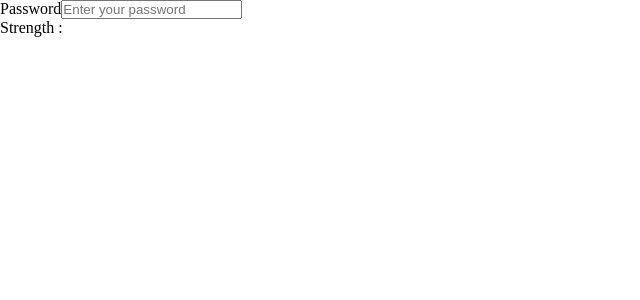
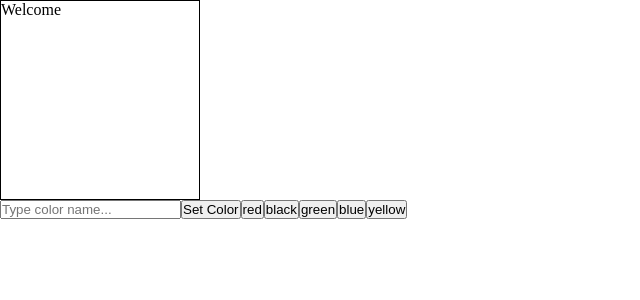
Before and after one commit to jayprakashlohar/react-livecoding-questions, a React (Vite) app: page / in a window 1280 px wide. Shown: the top 300 px of the page, without its empty margins (0-640 px from the left). Built offline with nearby package versions, Linux system fonts and the light colour scheme.

Commit message:
Added day-5 colorChange

```diff
--- /dev/null
+++ b/src/components/ChangeColor/ChangeColor.jsx
@@ -0,0 +1,44 @@
+import { useState } from "react";
+
+const ChangeColor = () => {
+  const [color, setColor] = useState("white");
+  const [inputColor, setInputColor] = useState("");
+
+  const btn = ["red", "black", "green", "blue", "yellow"];
+
+  const handleColorChange = () => {
+    setColor(inputColor);
+    setInputColor("");
+  };
+
+  return (
+    <>
+      <div>
+        <div
+          style={{
+            width: "200px",
+            height: "200px",
+            border: "1px solid black",
+            backgroundColor: `${color}`,
+          }}
+        >
+          Welcome
+        </div>
+        <input
+          type="text"
+          placeholder="Type color name..."
+          value={inputColor}
+          onChange={(e) => setInputColor(e.target.value)}
+        />
+        <button onClick={handleColorChange}>Set Color</button>
+        {btn.map((ele) => (
+          <button onClick={() => setColor(ele)} key={ele}>
+            {ele}
+          </button>
+        ))}
+      </div>
+    </>
+  );
+};
+
+export default ChangeColor;
--- a/src/pages/Home.jsx
+++ b/src/pages/Home.jsx
@@ -2,8 +2,9 @@
 // import InfiniteScroll from "../components/InfiniteScroll/InfiniteScroll";
 // import TodoApp from "../components/TodoApp/TodoApp";
 // import Timer from "../components/TImer/Timer";
+// import PasswordStrengthChecker from "../components/PasswordStrengthChecker/PasswordStrengthChecker";
 
-import PasswordStrengthChecker from "../components/PasswordStrengthChecker/PasswordStrengthChecker";
+import ChangeColor from "../components/ChangeColor/ChangeColor";
 
 const Home = () => {
   return (
@@ -13,7 +14,8 @@ const Home = () => {
         {/* <TodoApp /> */}
         {/* <InfiniteScroll/> */}
         {/* <Timer/> */}
-        <PasswordStrengthChecker/>
+        {/* <PasswordStrengthChecker/> */}
+        <ChangeColor/>
       </div>
     </>
   );
```
